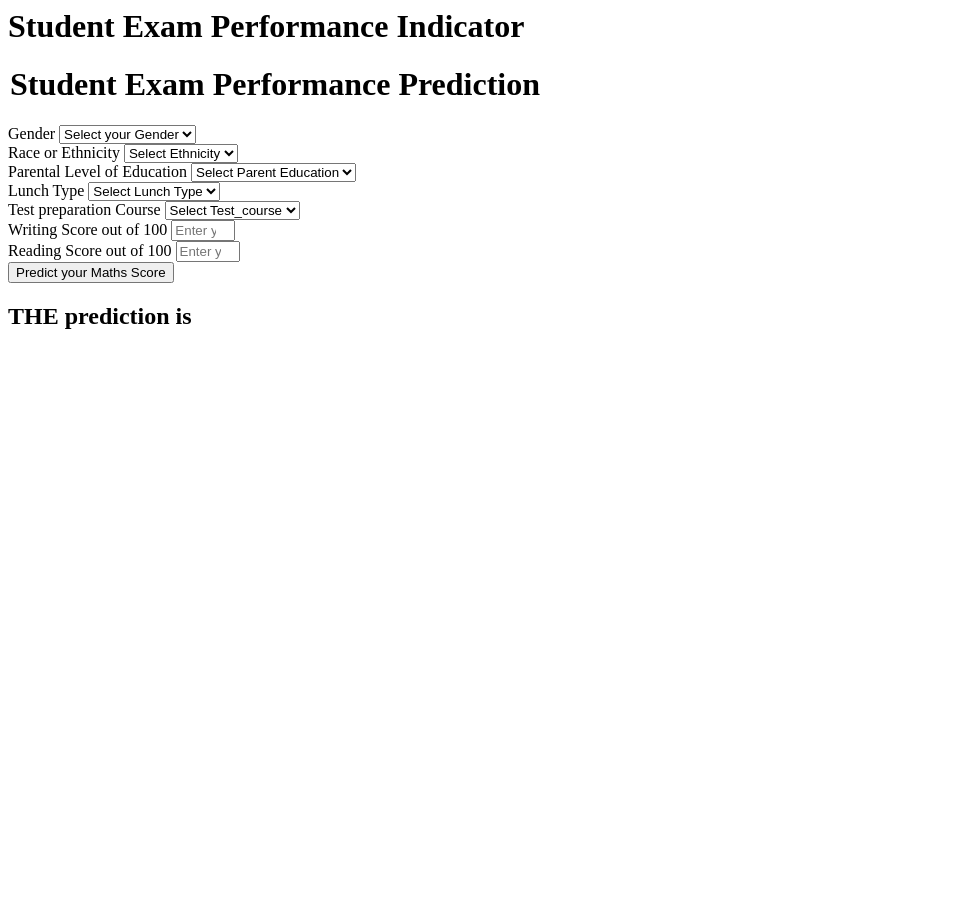
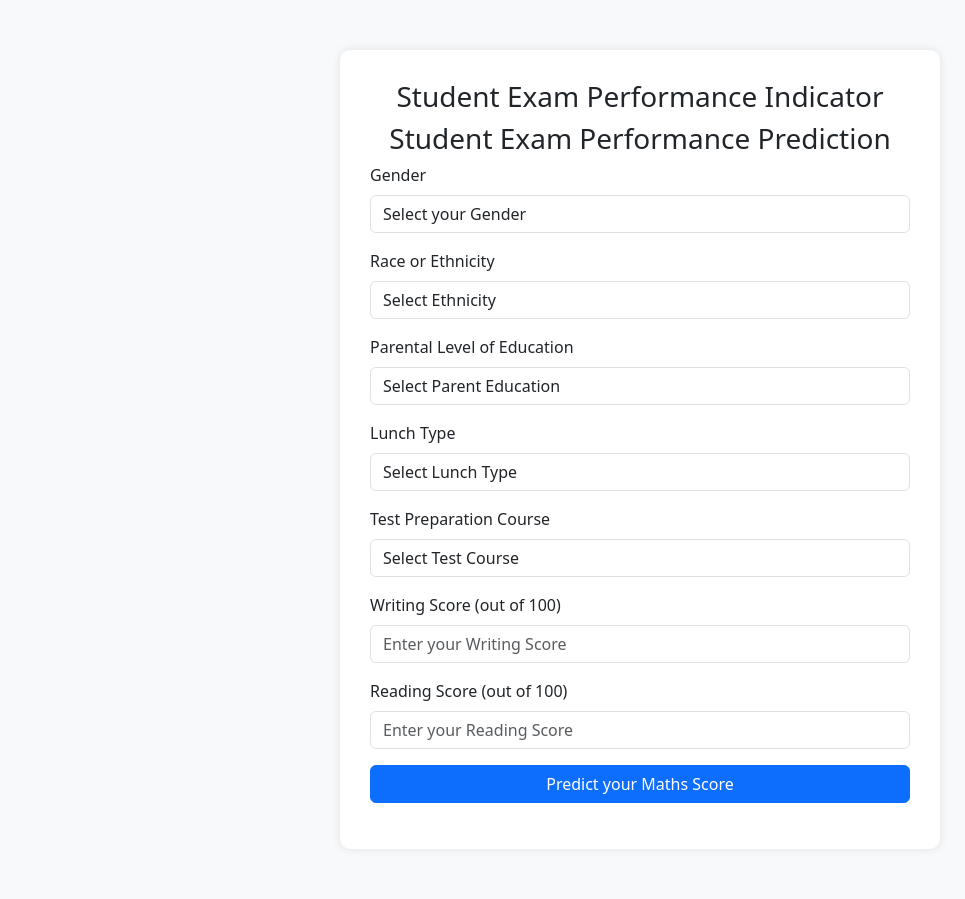
Before and after one commit to noumanahmadnn/mlproject, a Flask app: page /predictdata in a window 1280 px wide. Shown: the whole page, without its empty margins (0-965 px from the left). Before the commit the page ends 329 px from the top, so only its background shows below. Run offline with Flask 3, Linux system fonts and the light colour scheme.

Commit message:
Modified templates

```diff
--- a/templates/home.html
+++ b/templates/home.html
@@ -1,111 +1,115 @@
-<html>
+<!DOCTYPE html>
+<html lang="en">
+<head>
+    <meta charset="UTF-8">
+    <meta name="viewport" content="width=device-width, initial-scale=1.0">
+    <title>Student Exam Performance Indicator</title>
+
+    <!-- Bootstrap CSS for styling -->
+    <link href="https://cdn.jsdelivr.net/npm/bootstrap@5.3.0/dist/css/bootstrap.min.css" rel="stylesheet">
+
+    <style>
+        body {
+            background-color: #f8f9fa;
+        }
+        .container {
+            max-width: 600px;
+            margin: 50px auto;
+            padding: 30px;
+            background: #ffffff;
+            border-radius: 10px;
+            box-shadow: 0px 0px 10px rgba(0, 0, 0, 0.1);
+        }
+        h3 {
+            text-align: center;
+        }
+        .btn-primary {
+            width: 100%;
+        }
+    </style>
+</head>
 <body>
-    <div class="login">
-       <h1>Student Exam Performance Indicator</h1>
 
-       <form action="{{ url_for('predict_datapoint')}}" method="post">
-        <h1>
-            <legend>Student Exam Performance Prediction</legend>
-        </h1>
+    <div class="container">
+        <h3>Student Exam Performance Indicator</h3>
+        <form action="{{ url_for('predict_datapoint') }}" method="post">
+
+            <h3>Student Exam Performance Prediction</h3>
+
             <div class="mb-3">
                 <label class="form-label">Gender</label>
-            <select class="form-control" name="gender" placeholder="Enter you Gender" required>
-                <option class="placeholder" selected disabled value="">Select your Gender</option>
-                <option value="male">
-                    Male
-                </option>
-                <option value="female">
-                    Female
-                </option>
+                <select class="form-control" name="gender" required>
+                    <option selected disabled value="">Select your Gender</option>
+                    <option value="male">Male</option>
+                    <option value="female">Female</option>
                 </select>
             </div>
+
             <div class="mb-3">
                 <label class="form-label">Race or Ethnicity</label>
-            <select class="form-control" name="ethnicity" placeholder="Enter you ethnicity" required>
-                <option class="placeholder" selected disabled value="">Select Ethnicity</option>
-                <option value="group A">
-                    Group A
-                </option>
-                <option value="group B">
-                    Group B
-                </option>
-                <option value="group C">
-                    Group C
-                </option>
-                <option value="group D">
-                    Group D
-                </option>
-                <option value="group E">
-                    Group E
-                </option>
+                <select class="form-control" name="ethnicity" required>
+                    <option selected disabled value="">Select Ethnicity</option>
+                    <option value="group A">Group A</option>
+                    <option value="group B">Group B</option>
+                    <option value="group C">Group C</option>
+                    <option value="group D">Group D</option>
+                    <option value="group E">Group E</option>
                 </select>
             </div>
+
             <div class="mb-3">
                 <label class="form-label">Parental Level of Education</label>
-            <select class="form-control" name="parental_level_of_education"
-                placeholder="Enter you Parent Education" required>
-                <option class="placeholder" selected disabled value="">Select Parent Education</option>
-                <option value="associate's degree">
-                    associate's degree
-                </option>
-                <option value="bachelor's degree">
-                    bachelor's degree
-                </option>
-                <option value="high school">
-                    high school
-                </option>
-                <option value="master's degree">
-                    master's degree
-                </option>
-                <option value="some college">
-                    some college
-                </option>
-                <option value="some high school">
-                    some high school
-                </option>
+                <select class="form-control" name="parental_level_of_education" required>
+                    <option selected disabled value="">Select Parent Education</option>
+                    <option value="associate's degree">Associate's Degree</option>
+                    <option value="bachelor's degree">Bachelor's Degree</option>
+                    <option value="high school">High School</option>
+                    <option value="master's degree">Master's Degree</option>
+                    <option value="some college">Some College</option>
+                    <option value="some high school">Some High School</option>
                 </select>
             </div>
+
             <div class="mb-3">
                 <label class="form-label">Lunch Type</label>
-            <select class="form-control" name="lunch" placeholder="Enter you Lunch" required>
-                <option class="placeholder" selected disabled value="">Select Lunch Type</option>
-                <option value="free/reduced">
-                    free/reduced
-                </option>
-                <option value="standard">
-                    standard
-                </option>
+                <select class="form-control" name="lunch" required>
+                    <option selected disabled value="">Select Lunch Type</option>
+                    <option value="free/reduced">Free/Reduced</option>
+                    <option value="standard">Standard</option>
                 </select>
             </div>
+
             <div class="mb-3">
-            <label class="form-label">Test preparation Course</label>
-            <select class="form-control" name="test_preparation_course" placeholder="Enter you Course"
-                required>
-                <option class="placeholder" selected disabled value="">Select Test_course</option>
-                <option value="none">
-                    None
-                </option>
-                <option value="completed">
-                    Completed
-                </option>
+                <label class="form-label">Test Preparation Course</label>
+                <select class="form-control" name="test_preparation_course" required>
+                    <option selected disabled value="">Select Test Course</option>
+                    <option value="none">None</option>
+                    <option value="completed">Completed</option>
                 </select>
             </div>
+
             <div class="mb-3">
-            <label class="form-label">Writing Score out of 100</label>
-            <input class="form-control" type="number" name="reading_score"
-                placeholder="Enter your Reading score" min='0' max='100' />
+                <label class="form-label">Writing Score (out of 100)</label>
+                <input class="form-control" type="number" name="writing_score" placeholder="Enter your Writing Score" min="0" max="100" required />
             </div>
+
             <div class="mb-3">
-            <label class="form-label">Reading Score out of 100</label>
-            <input class="form-control" type="number" name="writing_score"
-                placeholder="Enter your Reading Score" min='0' max='100' />
+                <label class="form-label">Reading Score (out of 100)</label>
+                <input class="form-control" type="number" name="reading_score" placeholder="Enter your Reading Score" min="0" max="100" required />
             </div>
+
             <div class="mb-3">
-            <input class="btn btn-primary" type="submit" value="Predict your Maths Score" required />
+                <input class="btn btn-primary" type="submit" value="Predict your Maths Score" />
             </div>
         </form>
-    <h2>
-       THE  prediction is {{results}}
-    </h2>
-   <body>
+
+        {% if results %}
+            <h2 class="mt-4">Prediction: {{ results }}</h2>
+        {% endif %}
+    </div>
+
+    <!-- Bootstrap JS -->
+    <script src="https://cdn.jsdelivr.net/npm/bootstrap@5.3.0/dist/js/bootstrap.bundle.min.js"></script>
+
+</body>
 </html>
```
Lines whose indentation alone changed are shown as unchanged.
